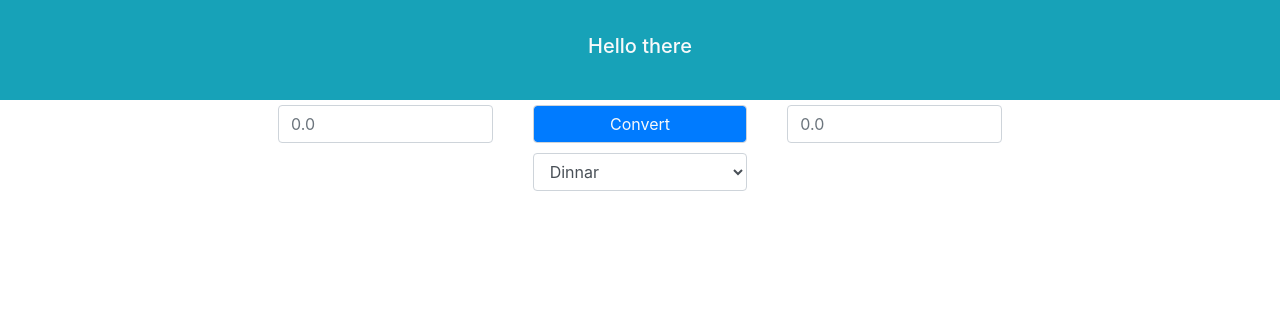
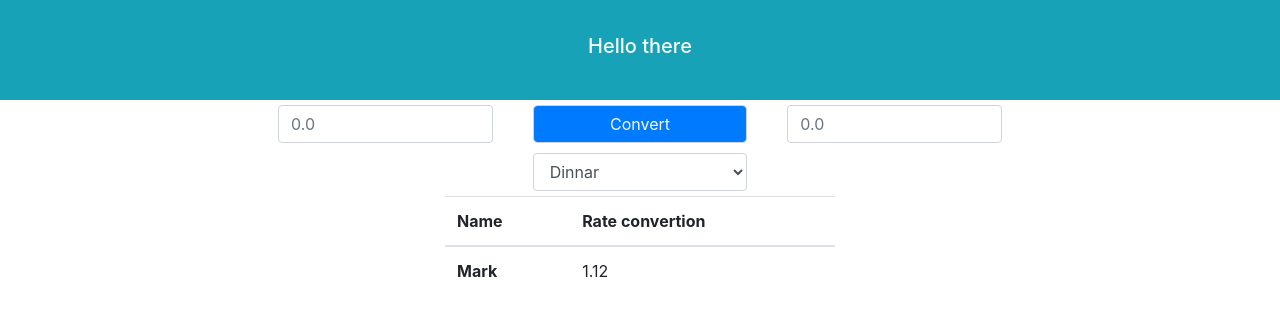
Before and after one commit to LuccioniJulien/pwa-currency, a plain HTML site: page client/index.html in a window 1280 px wide. Drawn offline with nearby package versions, Linux system fonts and the light colour scheme.

Commit message:
add table
yes a table

```diff
--- a/client/index.html
+++ b/client/index.html
@@ -53,22 +53,50 @@
     <div class="d-flex justify-content-center">
       <div class="row">
         <div class="col-sm" style="margin:5px;">
-            <input type="number" class="form-control" placeholder="0.0">
+          <input type="number" class="form-control" placeholder="0.0" />
         </div>
         <div class="col-sm" style="margin:5px;">
-            <button class="form-control bg-primary text-light" onclick="console.log('hello')">Convert</button>
-            <select class="form-control" id="SelectCurrency" style="margin-top:10px;">
-                <option>Dinnar</option>
-                <option>Oui</option>
-                <option>Non</option>
-            </select>
+          <button
+            class="form-control bg-primary text-light"
+            onclick="console.log('hello')"
+          >
+            Convert
+          </button>
+          <select
+            class="form-control"
+            id="SelectCurrency"
+            style="margin-top:10px;"
+          >
+            <option>Dinnar</option>
+            <option>Oui</option>
+            <option>Non</option>
+          </select>
         </div>
         <div class="col-sm" style="margin:5px;">
-            <input type="number" class="form-control" placeholder="0.0">
+          <input type="number" class="form-control" placeholder="0.0" />
         </div>
       </div>
-      <!-- Table -->
+    </div>
+    <!-- Table -->
+    <div class="d-flex justify-content-center">
+      <div class="col-sm" style="margin:5px;"></div>
+      <div class="col-sm">
+        <table class="table">
+          <thead>
+            <tr>
+              <th scope="col">Name</th>
+              <th scope="col">Rate convertion</th>
+            </tr>
+          </thead>
+          <tbody>
+            <tr>
+              <th scope="row">Mark</th>
+              <td>1.12</td>
+            </tr>
+          </tbody>
+        </table>
       </div>
+      <div class="col-sm" style="margin:5px;"></div>
     </div>
   </body>
 </html>
```
